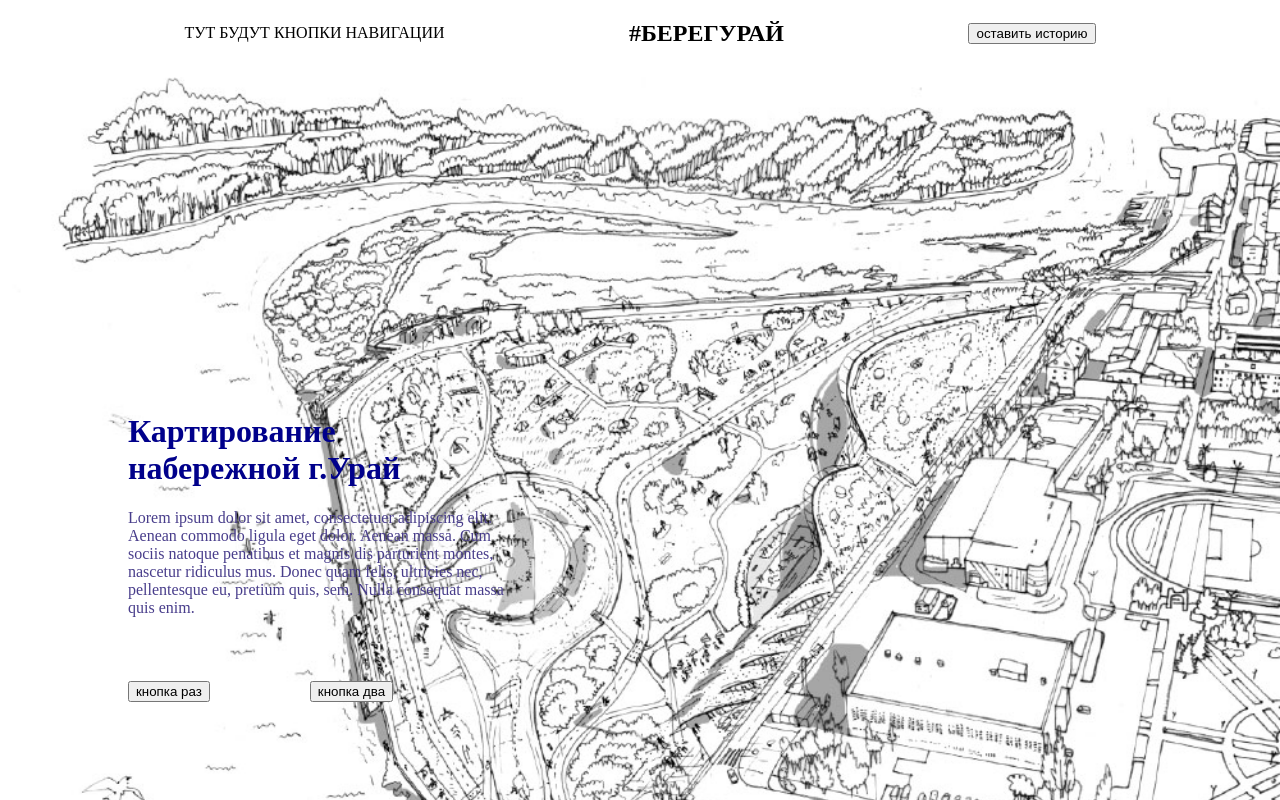
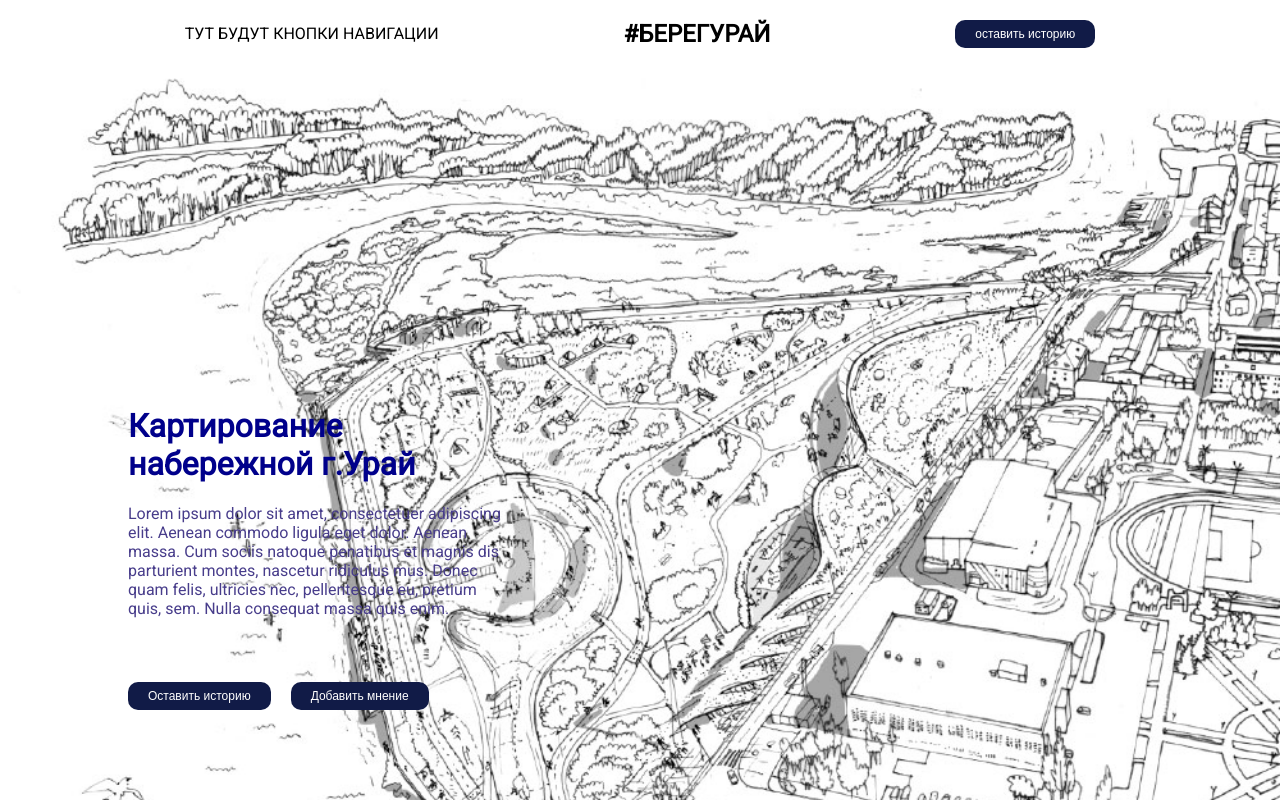
Before and after one commit to designunit/bereguray, a Next.js app: page / in a window 1280 px wide. Shown: the top 800 px of the page. Built offline with nearby package versions, Linux system fonts and the light colour scheme.

Commit message:
button component

```diff
--- /dev/null
+++ b/src/components/Button/index.tsx
@@ -0,0 +1,17 @@
+import s from './styles.module.css'
+
+export type ButtonProps = {
+    style?: React.CSSProperties
+    theme?: 'default' | 'primary' | 'link'
+}
+
+export const Button: React.SFC<ButtonProps> = ({ theme = 'default', ...props }) => {
+    return (
+        <button
+            className={s.button}
+            style={props.style}
+        >
+            {props.children}
+        </button>
+    )
+}
--- /dev/null
+++ b/src/components/Button/styles.module.css
@@ -0,0 +1,12 @@
+.button {
+    border: none;
+
+    background: var(--button-background-primary);
+    border-radius: var(--button-border-radius);
+    color: var(--color-text-opposite);
+
+    padding: 5px 20px;
+
+    font-size: 12px;
+    line-height: 18px;
+}
--- a/src/components/IndexPage/index.tsx
+++ b/src/components/IndexPage/index.tsx
@@ -1,4 +1,5 @@
 import styles from './index.module.css'
+import { Button } from '../Button'
 
 const IndexPage = () => (
   <>
@@ -15,9 +16,9 @@ const IndexPage = () => (
         </div>
 
         <div className={styles.section}>
-          <button>
+          <Button>
             оставить историю
-          </button>
+          </Button>
         </div>
       </header>
 
@@ -36,12 +37,12 @@ const IndexPage = () => (
               sem. Nulla consequat massa quis enim.
             </span>
             <div className={styles.heroButtons}>
-              <button style={{marginRight: '100px'}}>
-                кнопка раз
-              </button>
-              <button>
-                кнопка два
-              </button>
+              <Button style={{marginRight: '20px'}}>
+                Оставить историю
+              </Button>
+              <Button>
+                Добавить мнение
+              </Button>
             </div>
           </div>
 
--- a/src/style.css
+++ b/src/style.css
@@ -1,11 +1,19 @@
+@import url('https://fonts.googleapis.com/css2?family=Roboto&display=swap');
+
 :root {
     --button-border-radius: 10px;
+    --button-background-primary: #111b47;
+    --color-text-opposite: white;
+
+    --font-family: 'Roboto', sans-serif;
 }
 
 html,
 body {
     padding: 0;
     margin: 0;
+
+    font-family: var(--font-family);
 }
 
 * {
```
